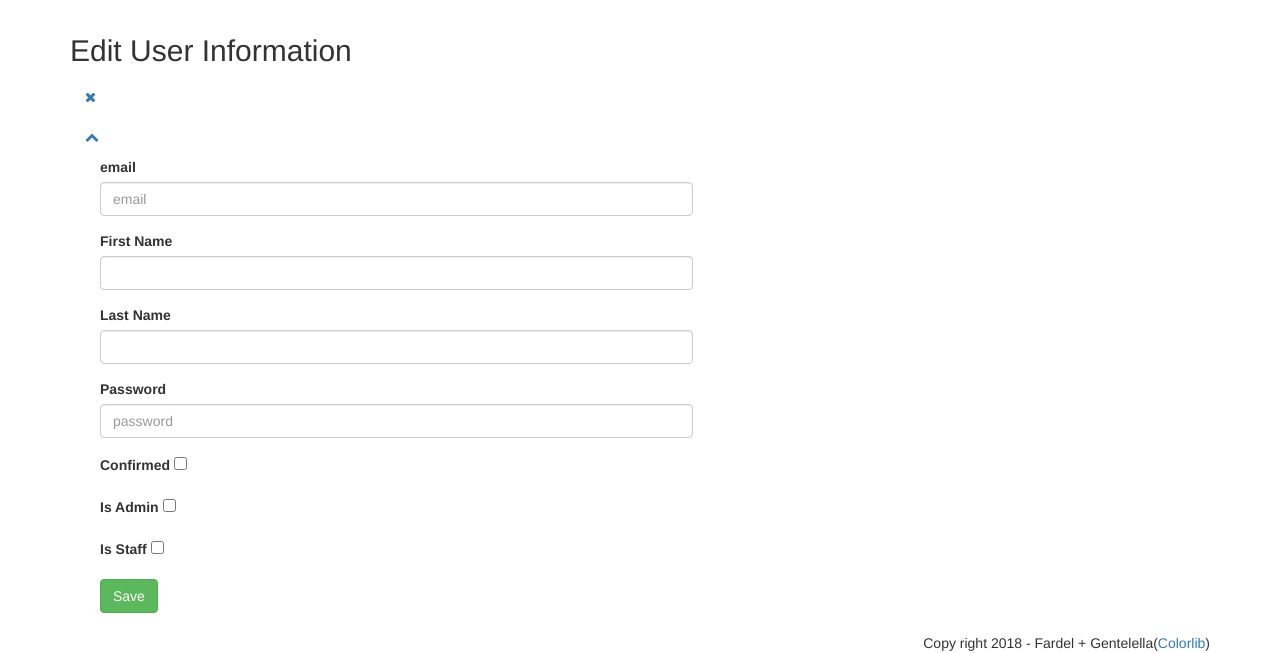
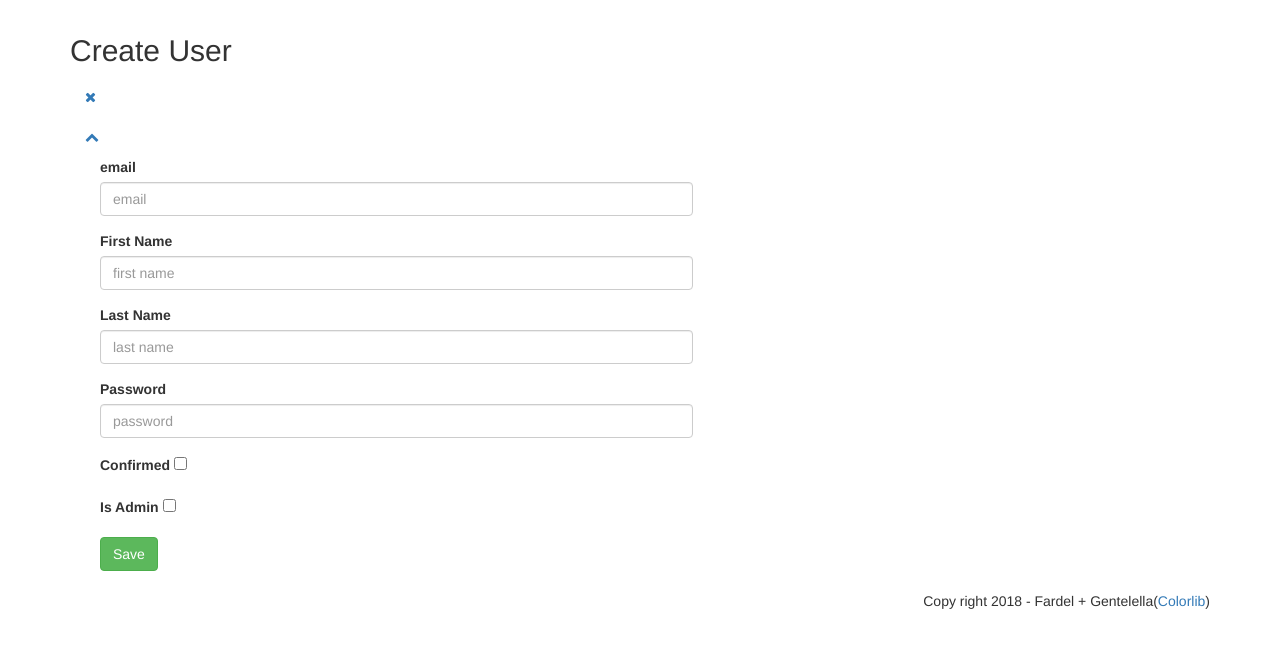
Before and after one commit to FardelCMS/FardelCMS, a Python web app: template fardel/core/panel/templates/auth/users_form.html in a window 1280 px wide. Shown: the part 446-1099 px from the top of the page. After the commit the page ends 1055 px from the top, so only its background shows below. Run offline with Jinja, Linux system fonts and the light colour scheme; the template is opened without the code that fills it, so the values that code supplies are empty.

Commit message:
[FEATURE] panel create users

```diff
--- a/fardel/core/panel/templates/auth/users_form.html
+++ b/fardel/core/panel/templates/auth/users_form.html
@@ -1,14 +1,14 @@
 {% extends "panel_base.html" %}
 
-{% block header_title %}{{gettext("Edit User Information")}} | {{get_sitename()}}{% endblock %}
-{% block title %}{{gettext("Edit User Information")}}{% endblock %}
+{% block header_title %}{% if  user%}{{gettext("Edit User Information")}}{% else %}{{gettext("Create User")}}{% endif %} | {{get_sitename()}}{% endblock %}
+{% block title %}{% if  user%}{{gettext("Edit User Information")}}{% else %}{{gettext("Create User")}}{% endif %}{% endblock %}
 
 {% block content %}
 <div class="row">
   <div class="col-lg-7 col-md-9 col-sm-12 col-xs-12">
     <div class="x_panel">
       <div class="x_title">
-        <h2>{{gettext("Edit User Information")}}</h2>
+        <h2>{% if  user%}{{gettext("Edit User Information")}}{% else %}{{gettext("Create User")}}{% endif %}</h2>
         <ul class="nav navbar-left panel_toolbox">
           <li><a class="close-link"><i class="fa fa-close"></i></a>
           </li>
@@ -24,19 +24,19 @@
           <div class="col-xs-12">
             <div class="form-group col-xs-12">
               <label for="sku">{{gettext("email")}}</label>
-              <input placeholder="{{gettext('email')}}" type="email" id="email" name="email" required="required" class="form-control col-xs-12" value="{{user._email}}">
+              <input placeholder="{{gettext('email')}}" type="email" id="email" name="email" required="required" class="form-control col-xs-12" {% if user %}value="{{user._email}}"{% endif %}>
             </div>
             <div class="form-group col-xs-12">
               <label for="first_name" class="control-label">
                 {{gettext("First Name")}}
               </label>
-              <input type="text" name="first_name" class="form-control col-xs-12" value="{{user.first_name}}">
+              <input placeholder = "{{gettext('first name')}}" type="text" name="first_name" class="form-control col-xs-12" {% if user %}value="{{user.first_name}}"{% endif %}>
             </div>
             <div class="form-group col-xs-12">
               <label for="last_name" class="control-label">
                 {{gettext("Last Name")}}
               </label>
-              <input type="text" name="last_name" class="form-control col-xs-12" value="{{user.last_name}}"required="">
+              <input placeholder = "{{gettext('last name')}}" type="text" name="last_name" class="form-control col-xs-12" {% if user %}value="{{user.last_name}}"{% endif %} required="">
             </div>
             <div class="form-group col-xs-12">
               <label for="password">{{gettext("Password")}}</label>
@@ -44,16 +44,16 @@
             </div>
             <div class="form-group col-xs-12">
               <label for="confirmed">{{gettext("Confirmed")}}</label>
-              <input placeholder="{{gettext('confirmed')}}" type="checkbox" id="confirmed" name="confirmed"  class="form-check-input" {% if user.confirmed %}checked=""{% endif %}>
+              <input placeholder="{{gettext('confirmed')}}" type="checkbox" id="confirmed" name="confirmed"  class="form-check-input" {% if user and user.confirmed %}checked=""{% endif %}>
             </div>
             <div class="form-group col-xs-12">
               <label for="is_admin">{{gettext("Is Admin")}}</label>
-              <input placeholder="{{gettext('is_admin')}}" type="checkbox" id="is_admin" name="is_admin"  class="form-check-input" {% if user.is_admin %}checked=""{% endif %}>
+              <input placeholder="{{gettext('is_admin')}}" type="checkbox" id="is_admin" name="is_admin"  class="form-check-input" {% if user and user.is_admin %}checked=""{% endif %}>
             </div>
-            <div class="form-group col-xs-12">
+{#          <div class="form-group col-xs-12">
               <label for="is_staff">{{gettext("Is Staff")}}</label>
-              <input placeholder="{{gettext('is_staff')}}" type="checkbox" id="is_staff" name="is_staff"  class="form-check-input" {% if user.is_staff %}checked=""{% endif %}>
-            </div>
+              <input placeholder="{{gettext('is_staff')}}" type="checkbox" id="is_staff" name="is_staff"  class="form-check-input" {% if user and user.is_staff %}checked=""{% endif %}>
+            </div> #}
             <div class="form-group">
               <div class="col-lg-12">
                 <button class="btn btn-success" type="submit">{{gettext("Save")}}</button>
--- a/fardel/core/panel/templates/auth/users_list.html
+++ b/fardel/core/panel/templates/auth/users_list.html
@@ -18,6 +18,8 @@
       <div class="x_content">
         <p class="text-muted font-13 m-b-30">
         </p>
+        <a class="btn btn-info btn-lg" href="{{url_for('panel.users_create')}}">{{gettext("Add Admin")}}</a>
+
         {{macros.paginate(page, pages, 'panel.users_list')}}
         <div class="table-responsive">
           <table class="table table-striped jambo_table bulk_action">
@@ -28,8 +30,6 @@
                 <td>{{gettext("first name")}}</td>
                 <td>{{gettext("last name")}}</td>
                 <td>{{gettext("is admin")}}</td>
-                <td>{{gettext("is staffmember")}}</td>
-                <td>{{gettext("group")}}</td>
                 <td>{{gettext("is confirmed")}}</td>
                 <td>{{gettext("settings")}}</td>
               </tr>
@@ -42,8 +42,6 @@
                 <td>{{u.get_first_name()}}</td>
                 <td>{{u.get_last_name()}}</td>
                 <td>{{u.is_admin}}</td>
-                <td>{{u.is_staff}}</td>
-                <td>{{u.group.name}}</td>
                 <td>{{u.get_confirmed()}}</td>
                 <td><a class="btn btn-warning" href="{{url_for('panel.users_edit', user_id=u.id)}}">{{gettext("Edit")}}</a></td>
               </tr>
```
Also changed, not shown: fardel/core/panel/views/auth.py (+23 -1 lines), translations/fa_IR/LC_MESSAGES/messages.po.
